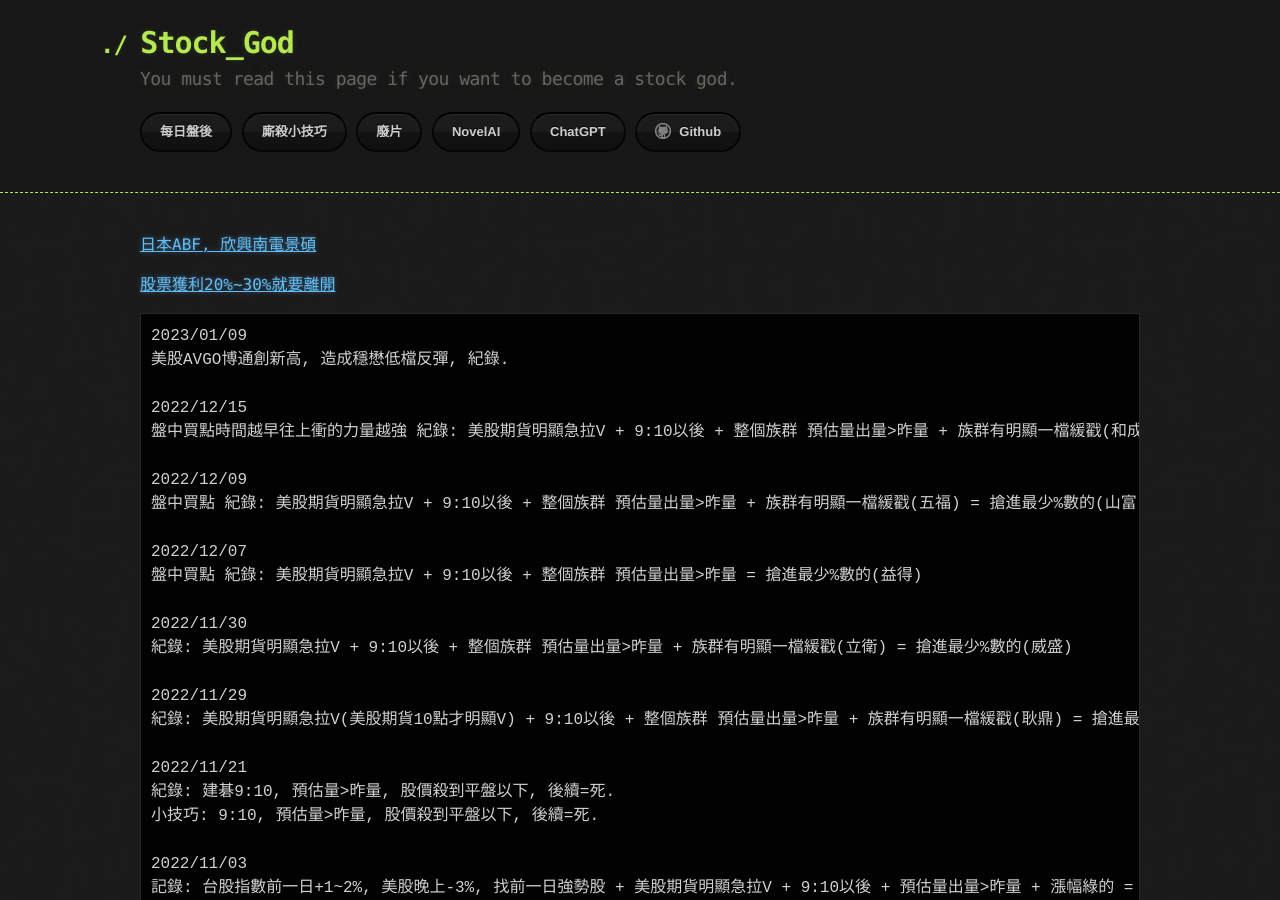
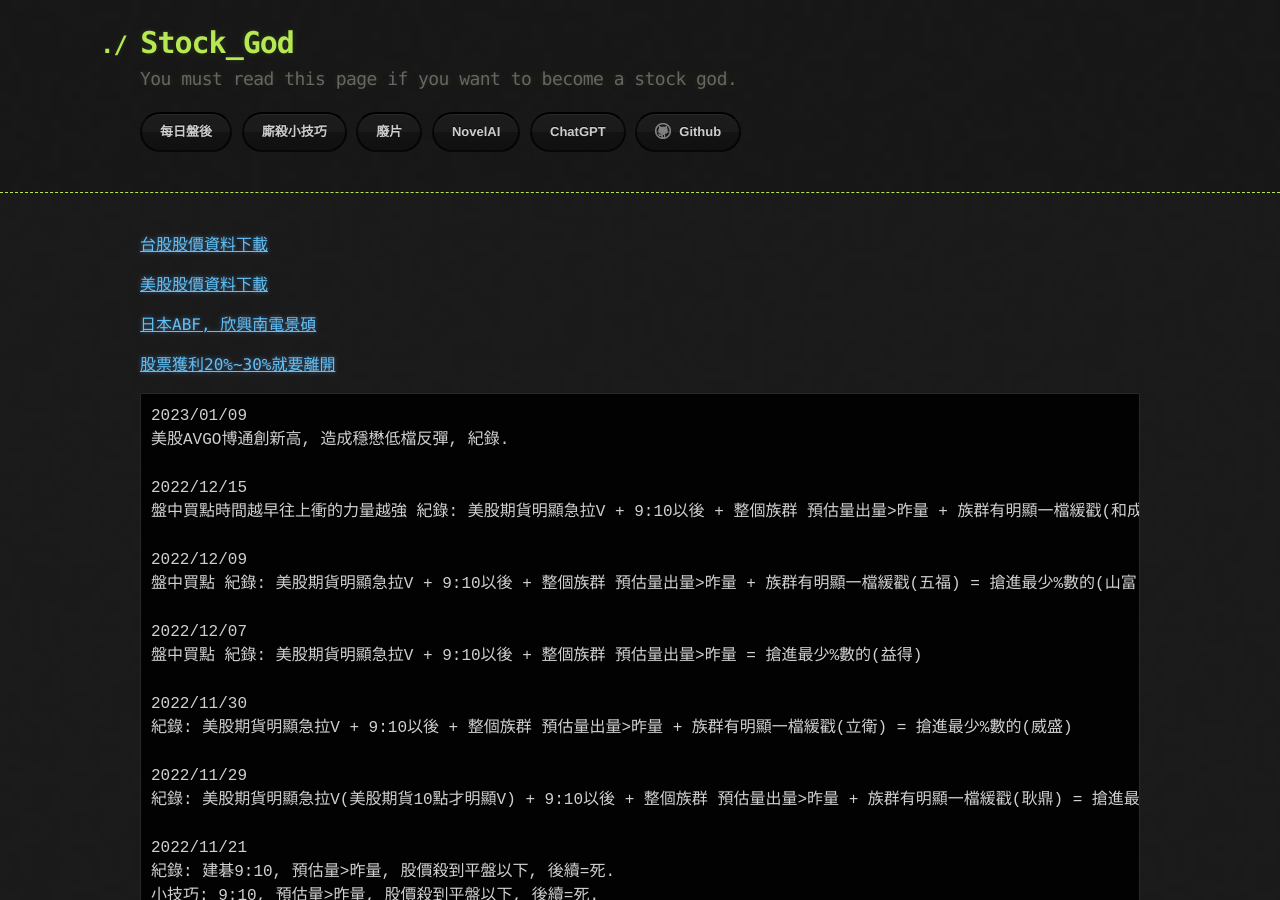
Before and after one commit to lepg5487/Stock_God, a Jekyll site: the page built from experience.md, in a window 1280 px wide and 900 px high. Built offline with Jekyll 4.4.1, drawn with Linux system fonts in a browser that asks for light colours.

Commit message:
Update experience.md

```diff
--- a/experience.md
+++ b/experience.md
@@ -1,6 +1,10 @@
 ---
 layout: testlayouts
 ---
+[台股股價資料下載](https://www.twse.com.tw/zh/page/trading/exchange/STOCK_DAY.html)
+
+[美股股價資料下載](https://hk.finance.yahoo.com/quote/ARNC/history?period1=1672531200&period2=1677628800&interval=1d&filter=history&frequency=1d&includeAdjustedClose=true)
+
 [日本ABF, 欣興南電景碩](https://histock.tw/global/history.aspx?mid=15&no=J4062)
 
 [股票獲利20%~30%就要離開](https://www.youtube.com/watch?v=AadaEc6pJpw)
```
